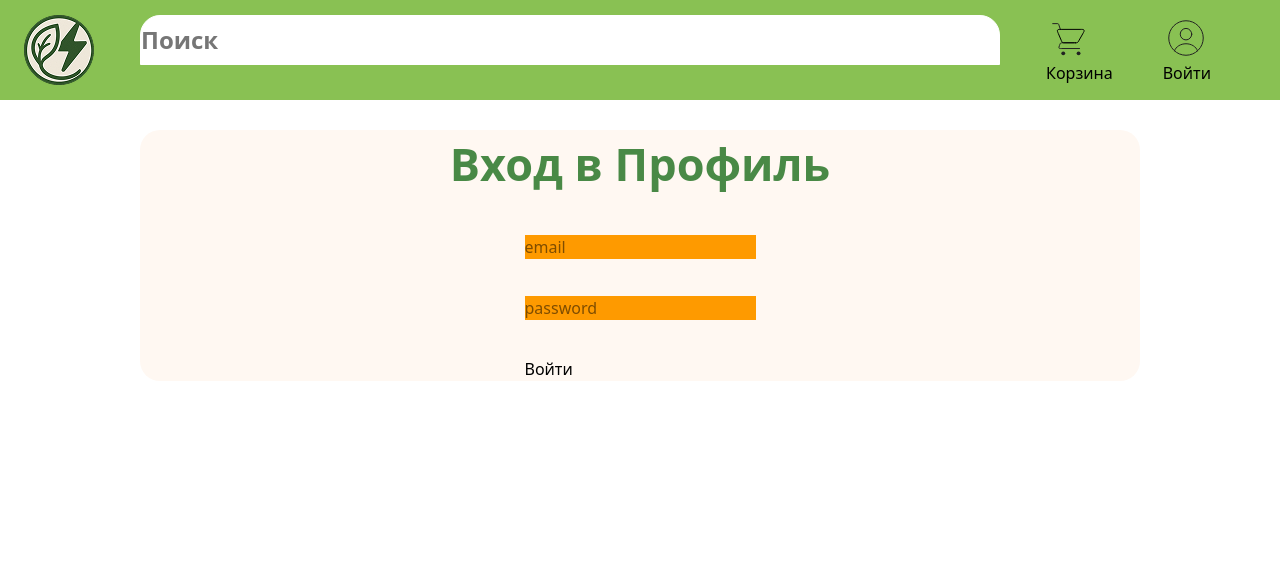
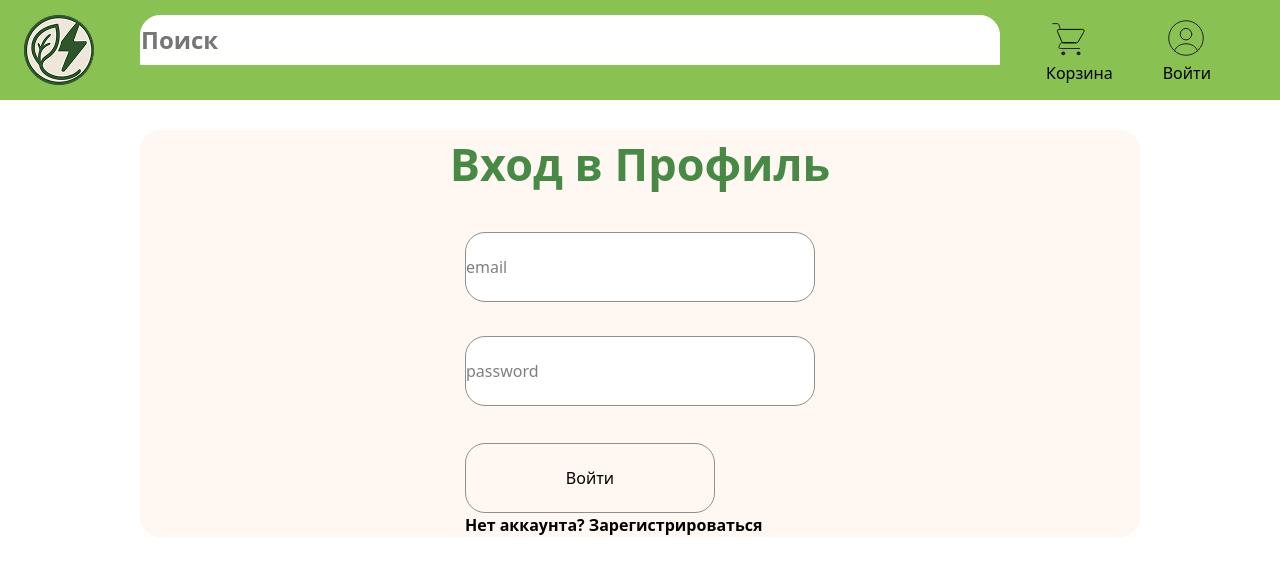
Before and after one commit to slava22801/Eco-Energy-front-, a React (Vite) app: page /login in a window 1280 px wide. Shown: the top 576 px of the page. Built offline with nearby package versions, Linux system fonts and the light colour scheme.

Commit message:
third commit

```diff
--- a/src/App.jsx
+++ b/src/App.jsx
@@ -50,8 +50,10 @@ function App() {
 
 
   const products =  [
-    {id: 1, img: "https://ecomarket.ru/imgs/producthttpss/5444/thumb/klubnika-sezonnaya-1.jpg", name: "Клубника", price: 127},
-    {id: 2, img: "https://ecomarket.ru/imgs/products/22406/thumb/franui-malina-v-molochnom-shokolade-morozhennoe-150g--ispaniya-1.jpg", name: "Малина в молоном шоколаде fdsfsdfsdfsdfsdfssdfdfsfsdfdsfsdsddfsdfds", price: 725}
+    {id: 1, img: "https://ecomarket.ru/imgs/products/346/thumb/mango-tayskoe-_1726598467.jpg", name: "Манго Тайское", price: 425},
+    {id: 2, img: "https://ecomarket.ru/imgs/products/22406/thumb/franui-malina-v-molochnom-shokolade-morozhennoe-150g--ispaniya-1.jpg", name: "Малина в молоном шоколаде", price: 725},
+    {id: 3, img: "https://ecomarket.ru/imgs/products/21093/thumb/farsh-iz-file-lososya_2-1.jpeg", name: "Фарш из филе лосося", price: 2520},
+    {id: 4, img: "https://ecomarket.ru/imgs/products/21634/thumb/shokolad-dubayskiy-1.jpg ", name: "Шоколад Дубайский", price: 1625},
   ]
 
 
@@ -125,6 +127,19 @@ function App() {
           </div>
         </div>
       </div>
+
+      <div>
+        <div>
+          <Link to={"/"} className='flex'>
+              <img src="../src/assets/logo.png" alt="" />
+              <p className='font-extrabold text-[48px] '>Eco Energy</p>
+          </Link>
+
+          <div>
+            <p className='font-bold'>@2025. Все права защищены.</p>
+          </div>
+        </div>
+      </div>
     </>
   )
 }
--- a/src/pages/login.jsx
+++ b/src/pages/login.jsx
@@ -1,7 +1,7 @@
 import { Header } from '../components/header';
 import '../App.css'
 import { useState } from 'react';
-import { useNavigate } from 'react-router';
+import { useNavigate, Link } from 'react-router';
 
 
 
@@ -68,11 +68,17 @@ export default function Login() {
 
                 <div className='flex m-auto justify-items-center justify-center'>
                     <form onSubmit={handleSubmit}>
-                        <input value={formData.email} onChange={handleChange} required type="text" name='email' placeholder='email' className='bg-amber-500 block mt-[37px]'/>
-                        <input value={formData.password} onChange={handleChange} required type="text" name='password' placeholder='password' className='bg-amber-500 block mt-[37px]'/>
+                        <input value={formData.email} onChange={handleChange} required type="text" name='email' placeholder='email' className='bg-white block mt-[34px] border border-[#8F8F8F] w-[350px] h-[70px] rounded-[20px] text-start'/>
+                        <input value={formData.password} onChange={handleChange} required type="text" name='password' placeholder='password' className='bg-white block mt-[34px] border border-[#8F8F8F] w-[350px] h-[70px] rounded-[20px] text-start'/>
 
-                        <button type="submit" className='mt-[37px]'>Войти</button>
+                        <button type="submit" className='mt-[37px] m-auto justify-items-center justify-center border border-[#8F8F8F] rounded-[20px] w-[250px] h-[70px]'>Войти</button>
+                        <div className='block'>
+                        <Link to={"/register"} className='font-bold'>
+                            Нет аккаунта? Зарегистрироваться
+                        </Link>
+                    </div>
                     </form>
+
                 </div>
             </div>
         </>
--- a/src/pages/registration.jsx
+++ b/src/pages/registration.jsx
@@ -1,6 +1,7 @@
 import { Header } from '../components/header';
 import '../App.css'
 import { useState } from 'react';
+import { Link } from 'react-router';
 
 export default function Registration() {
 
@@ -61,9 +62,16 @@ export default function Registration() {
                         <input value={formData.name} onChange={handleChange}  type="text" name='name' placeholder='name' className='bg-white block mt-[34px] border border-[#8F8F8F] w-[350px] h-[70px] rounded-[20px] text-start'/>
                         <input value={formData.surname} onChange={handleChange} required type="text" name='surname' placeholder='surname' className='bg-white block mt-[34px] border border-[#8F8F8F] w-[350px] h-[70px] rounded-[20px] '/>
                         <input value={formData.email} onChange={handleChange} required type="text" name='email' placeholder='email' className='bg-white block mt-[34px] border border-[#8F8F8F] w-[350px] h-[70px] rounded-[20px]'/>
-                        <input value={formData.password} onChange={handleChange} required type="text" name='password' placeholder='password' className='bg-white block mt-[34px] border border-[#8F8F8F] w-[350px] h-[70px] rounded-[20px]'/>
+                        <input value={formData.password} onChange={handleChange} required type="password" name='password' placeholder='password' className='bg-white block mt-[34px] border border-[#8F8F8F] w-[350px] h-[70px] rounded-[20px]'/>
 
                         <button type="submit" className='mt-[37px] m-auto justify-items-center justify-center border border-[#8F8F8F] rounded-[20px] w-[250px] h-[70px]'>Зарегистрироваться</button>
+
+
+                        <div className='block'>
+                        <Link to={"/login"} className='font-bold'>
+                            или войти в профиль
+                        </Link>
+                        </div>
                     </form>
                 </div>
             </div>
```
